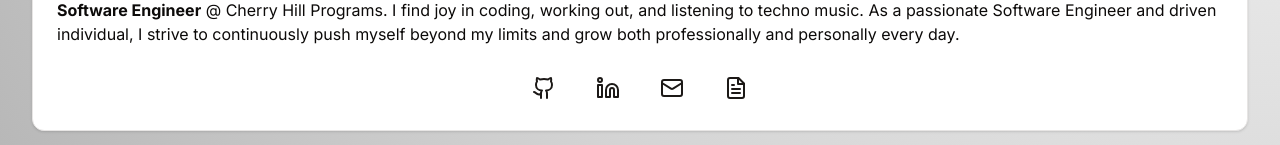
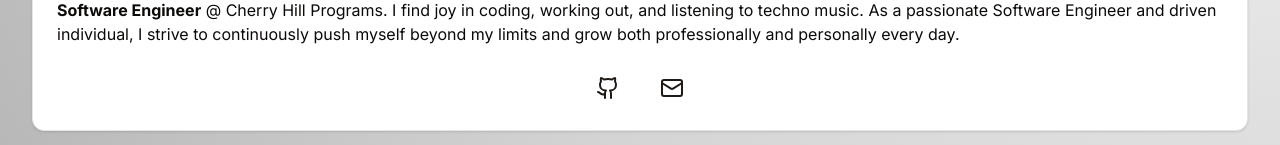
Before and after one commit to makyfj/franklinjara.dev, a Next.js app: page / in a window 1280 px wide. Shown: the part 319-464 px from the top of the page. Built offline with nearby package versions, Linux system fonts and the light colour scheme.

Commit message:
chore: remove linkedin and resume from home page

```diff
--- a/src/app/page.tsx
+++ b/src/app/page.tsx
@@ -52,16 +52,6 @@ export default async function Home() {
             </Button>
           </a>
           <a
-            href="https://www.linkedin.com/in/franklin-jara-fj/"
-            target="_blank"
-            rel="noreferrer"
-            aria-label="Linkedin Profile"
-          >
-            <Button variant="link" aria-label="Linkedin Link">
-              <Linkedin />
-            </Button>
-          </a>
-          <a
             href="mailto:franklinjaradev@gmail.com"
             target="_blank"
             rel="noreferrer"
@@ -69,16 +59,6 @@ export default async function Home() {
           >
             <Button variant="link" aria-label="Email Link">
               <Mail />
-            </Button>
-          </a>
-          <a
-            href="files/FranklinJaraResume.pdf"
-            target="_blank"
-            rel="noreferrer"
-            aria-label="Franklin Jara Resume"
-          >
-            <Button variant="link" aria-label="Resume">
-              <FileText />
             </Button>
           </a>
         </CardFooter>
```
